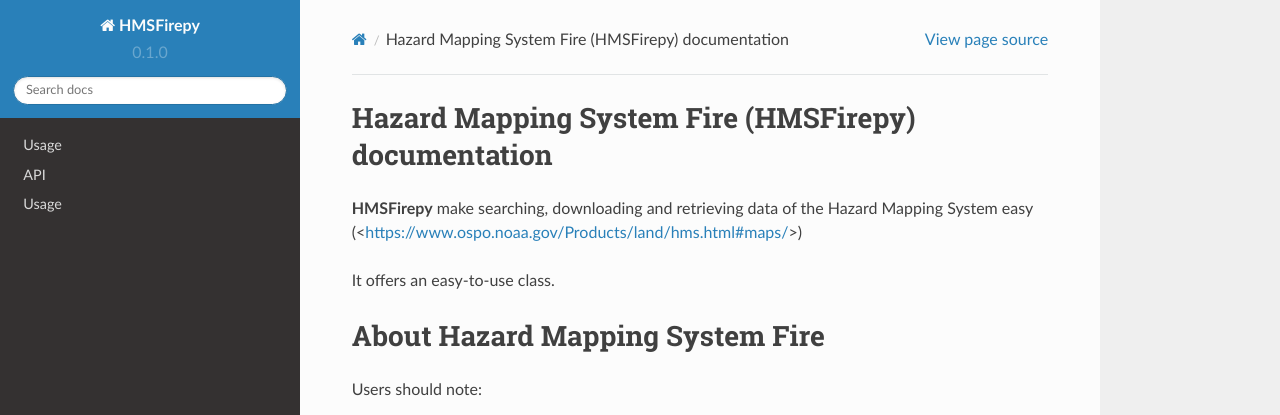
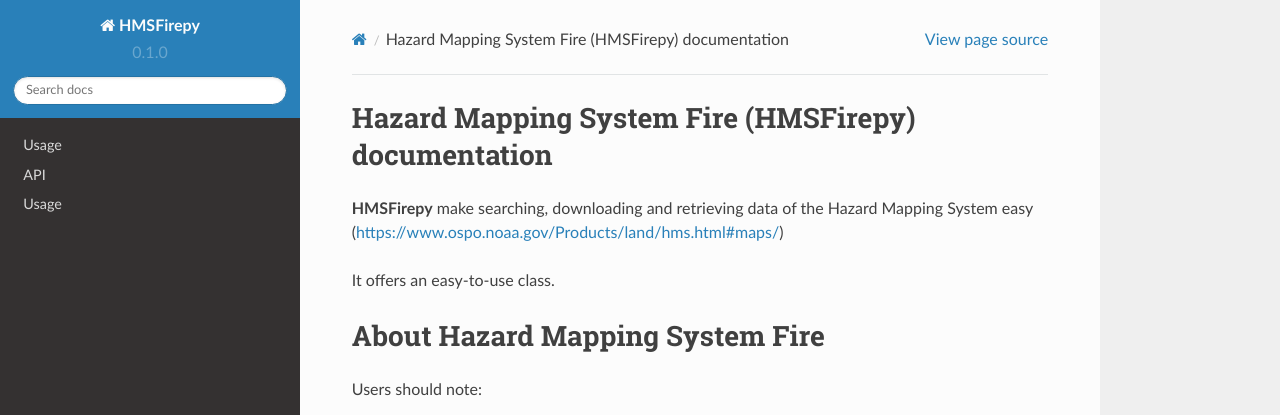
Before and after one commit to joelchaconcastillo/OSPO_HMS_Fire, a Sphinx documentation site: the page built from docs/source/index.rst, in a window 1280 px wide and 900 px high. Shown: the top 415 px of the window. Built offline with Sphinx 7.4.7 and the Read the Docs theme 2.0.0, drawn with Linux system fonts in a browser that asks for light colours.

```diff
--- a/docs/source/index.rst
+++ b/docs/source/index.rst
@@ -1,6 +1,6 @@
 Hazard Mapping System Fire (HMSFirepy) documentation
 ===================================
-**HMSFirepy** make searching, downloading and retrieving data of the Hazard Mapping System easy (<https://www.ospo.noaa.gov/Products/land/hms.html#maps/>)
+**HMSFirepy** make searching, downloading and retrieving data of the Hazard Mapping System easy (https://www.ospo.noaa.gov/Products/land/hms.html#maps/)
 
 It offers an easy-to-use class.
 
```
